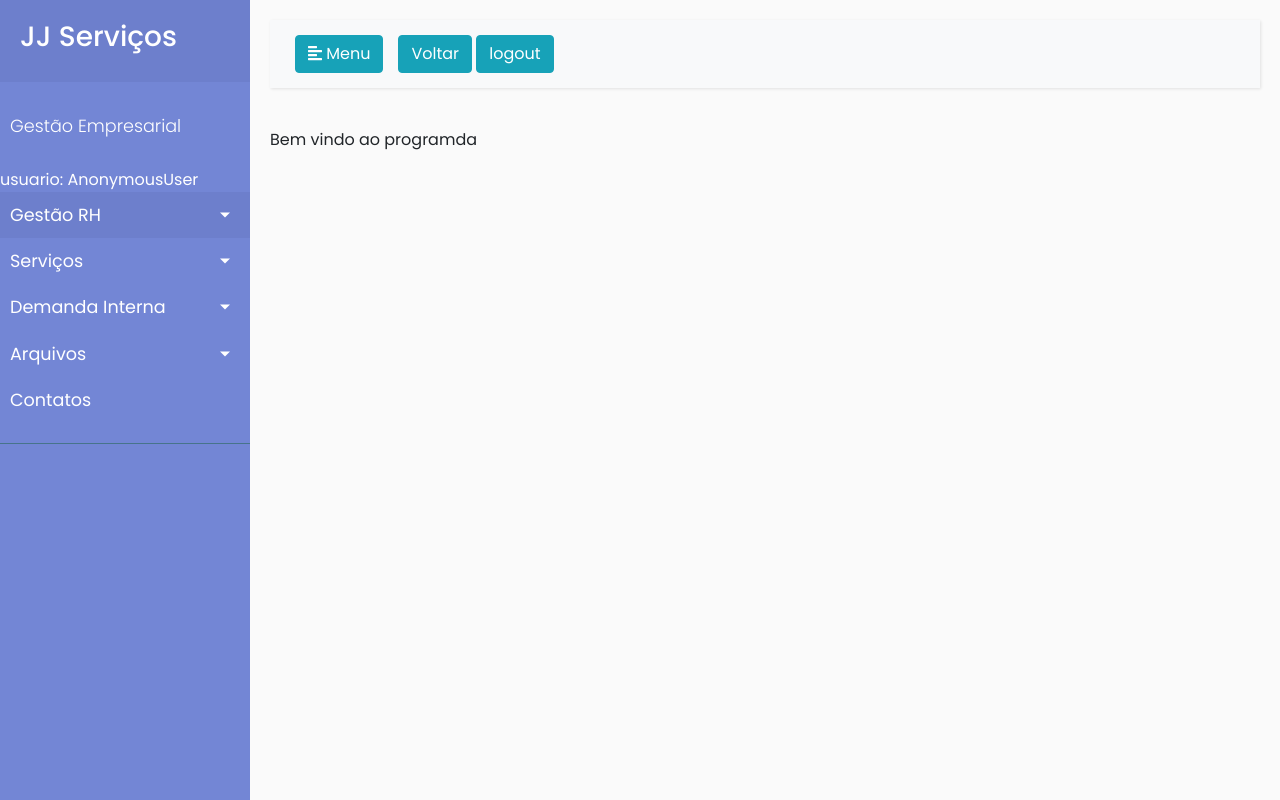
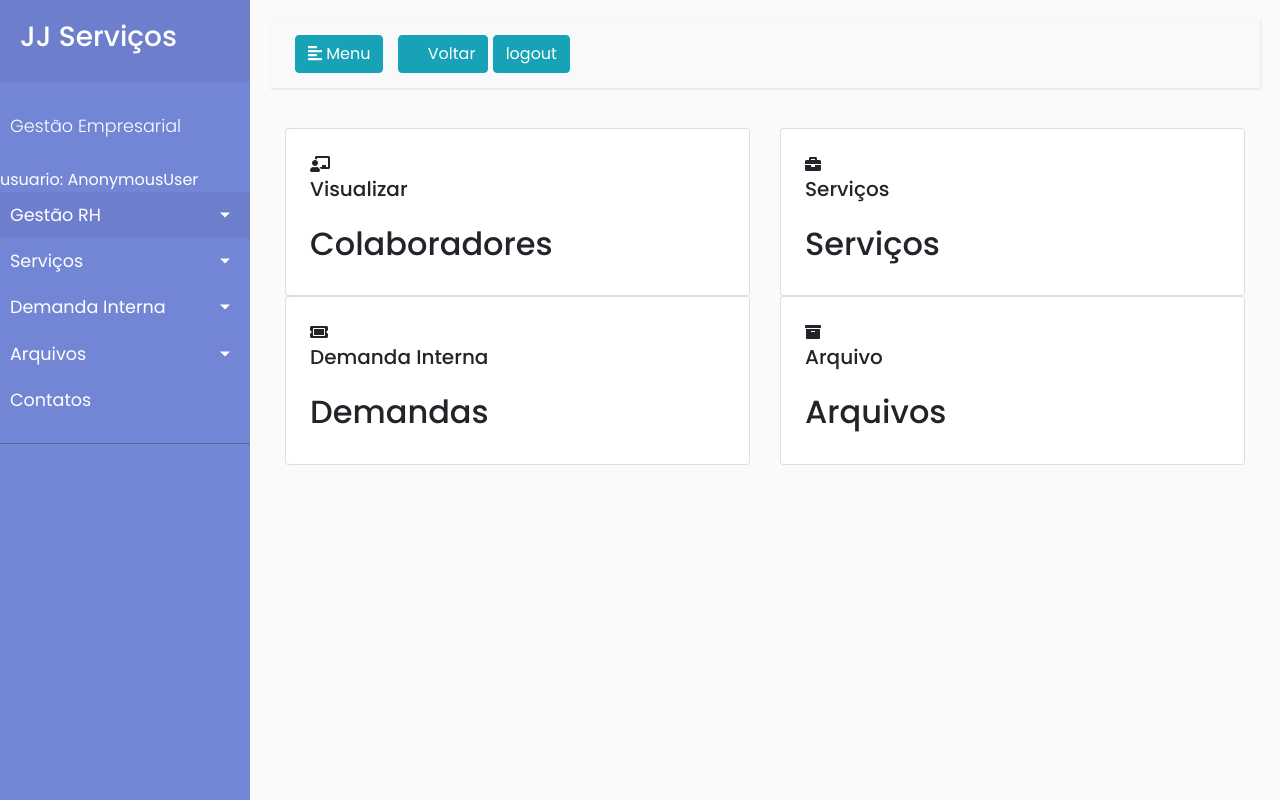
Before and after one commit to marcelohiginoduarte/Projeto_empresa_hr, a Django app: page / in a window 1280 px wide. Run offline with Django 5.2, Linux system fonts and the light colour scheme; parts of the project's set-up code (start-up, migrations or seed data) failed here and were passed over; some libraries are stand-ins or nearby versions.

Commit message:
Tela inicial

```diff
--- a/GestaoHR/templates/home.html
+++ b/GestaoHR/templates/home.html
@@ -4,6 +4,80 @@
 {% block 'Material' %}
 
 
-Bem vindo ao programda
+<link rel="stylesheet" href="https://cdnjs.cloudflare.com/ajax/libs/font-awesome/5.12.1/css/all.min.css" integrity="sha256-mmgLkCYLUQbXn0B1SRqzHar6dCnv9oZFPEC1g1cwlkk=" crossorigin="anonymous" />
+
+<div class="container">
+    <div class="row ">
+        <div class="col-xl-6 col-lg-6">
+            <div class="card l-bg-cherry">
+                <div class="card-statistic-3 p-4">
+                    <div class="card-icon card-icon-large"><i class="fas fa-chalkboard-teacher"></i></div>
+                    <div class="mb-4">
+                        <h5 class="card-title mb-0">Visualizar</h5>
+                    </div>
+                    <div class="row align-items-center mb-2 d-flex">
+                        <div class="col-8">
+                            <h2 class="d-flex align-items-center mb-0">
+                                <a href="{% url 'viewcollaborator' %}">Colaboradores
+                                </a>
+                            </h2>
+                        </div>
+                    </div>
+                </div>
+            </div>
+        </div>
+        <div class="col-xl-6 col-lg-6">
+            <div class="card l-bg-blue-dark">
+                <div class="card-statistic-3 p-4">
+                    <div class="card-icon card-icon-large"><i class="fas fa-briefcase"></i></div>
+                    <div class="mb-4">
+                        <h5 class="card-title mb-0">Serviços</h5>
+                    </div>
+                    <div class="row align-items-center mb-2 d-flex">
+                        <div class="col-8">
+                            <h2 class="d-flex align-items-center mb-0">
+                                <a href="{% url 'visualizartodosservios' %}">Serviços</a>
+                            </h2>
+                        </div>
+                    </div>
+                </div>
+            </div>
+        </div>
+        <div class="col-xl-6 col-lg-6">
+            <div class="card l-bg-green-dark">
+                <div class="card-statistic-3 p-4">
+                    <div class="card-icon card-icon-large"><i class="fas fa-ticket-alt"></i></div>
+                    <div class="mb-4">
+                        <h5 class="card-title mb-0">Demanda Interna</h5>
+                    </div>
+                    <div class="row align-items-center mb-2 d-flex">
+                        <div class="col-8">
+                            <h2 class="d-flex align-items-center mb-0">
+                                <a href="{% url 'Demandainternaviews' %}">Demandas</a>
+                            </h2>
+                        </div>
+                    </div>
+                </div>
+            </div>
+        </div>
+        <div class="col-xl-6 col-lg-6">
+            <div class="card l-bg-orange-dark">
+                <div class="card-statistic-3 p-4">
+                    <div class="card-icon card-icon-large"><i class="fas fa-archive"></i></div>
+                    <div class="mb-4">
+                        <h5 class="card-title mb-0">Arquivo</h5>
+                    </div>
+                    <div class="row align-items-center mb-2 d-flex">
+                        <div class="col-8">
+                            <h2 class="d-flex align-items-center mb-0">
+                                <a href="{% url 'visualizararquivos' %}">Arquivos</a>
+                            </h2>
+                        </div>
+                    </div>
+                </div>
+            </div>
+        </div>
+    </div>
+</div>
 
 {% endblock %}
```
